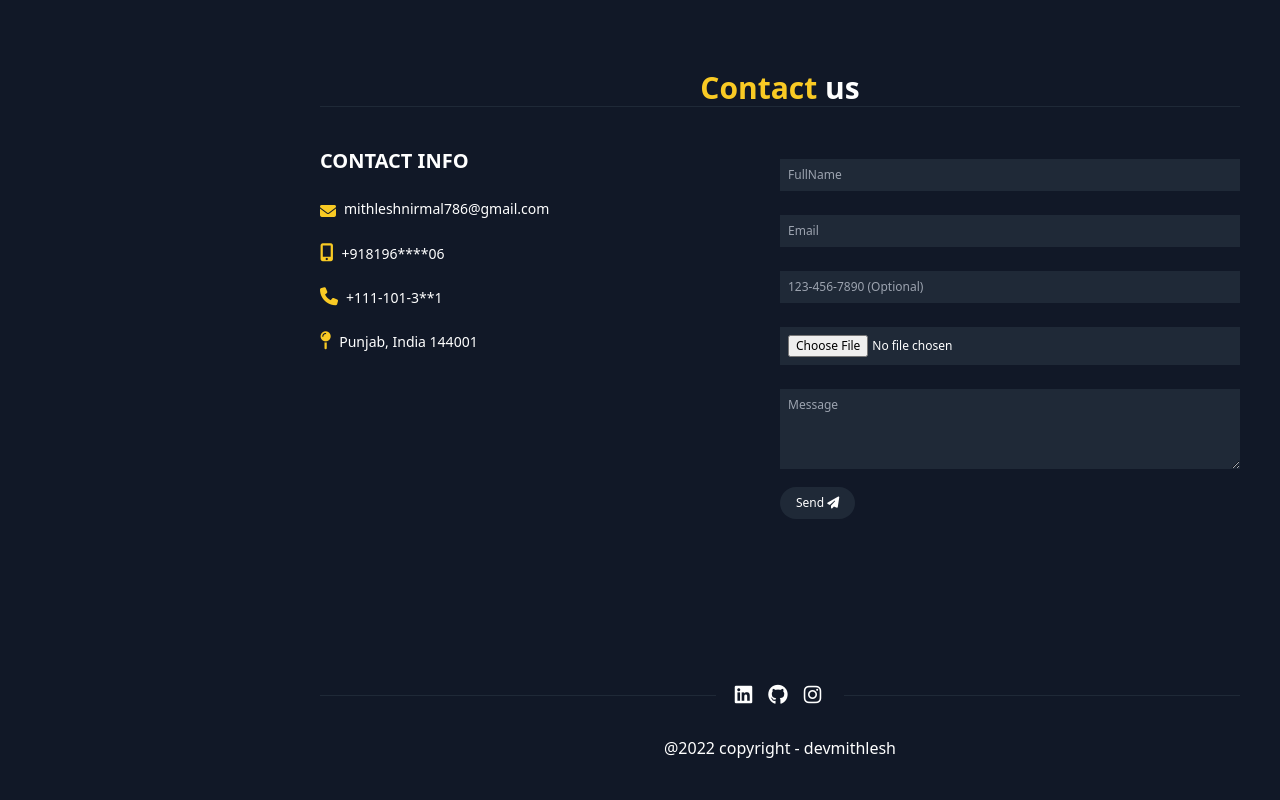
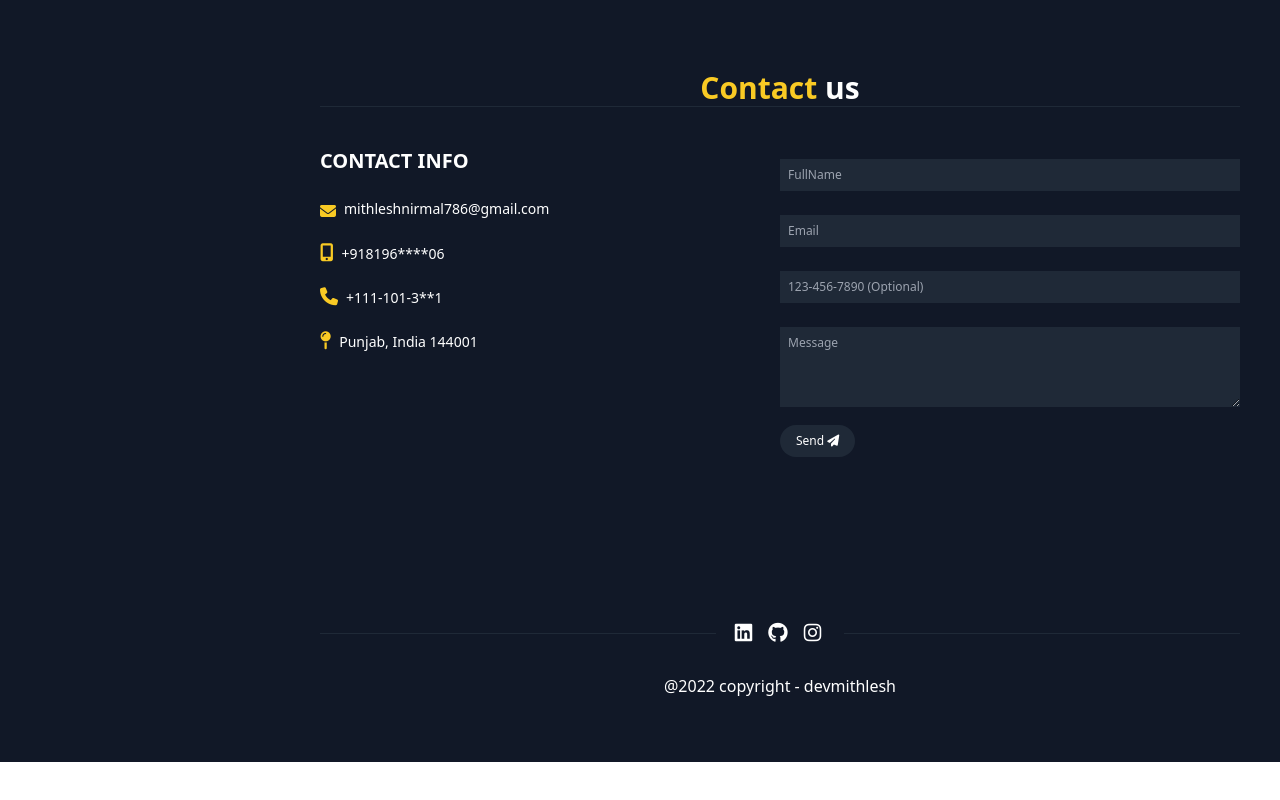
Before and after one commit to devmithlesh/potfoliyo, a React (Create React App) app: page / in a window 1280 px wide. Shown: the part 3961-4761 px from the top of the page. After the commit the page ends 4723 px from the top, so only its background shows below. Built offline with nearby package versions, Linux system fonts and the light colour scheme.

Commit message:
Update Contactus.js

```diff
--- a/src/Components/Contactus.js
+++ b/src/Components/Contactus.js
@@ -82,11 +82,6 @@ function Contact() {
                 className="bg-gray-800 my-3 w-full py-2 px-2 text-xs"
                 name="phoneno"
               />
-              <input
-                type="file"
-                name="file"
-                className="bg-gray-800 my-3 w-full py-2 px-2 text-xs"
-              />
               <textarea
                 placeholder="Message"
                 className="bg-gray-800 my-3 w-full py-2 px-2 text-xs h-20"
```
